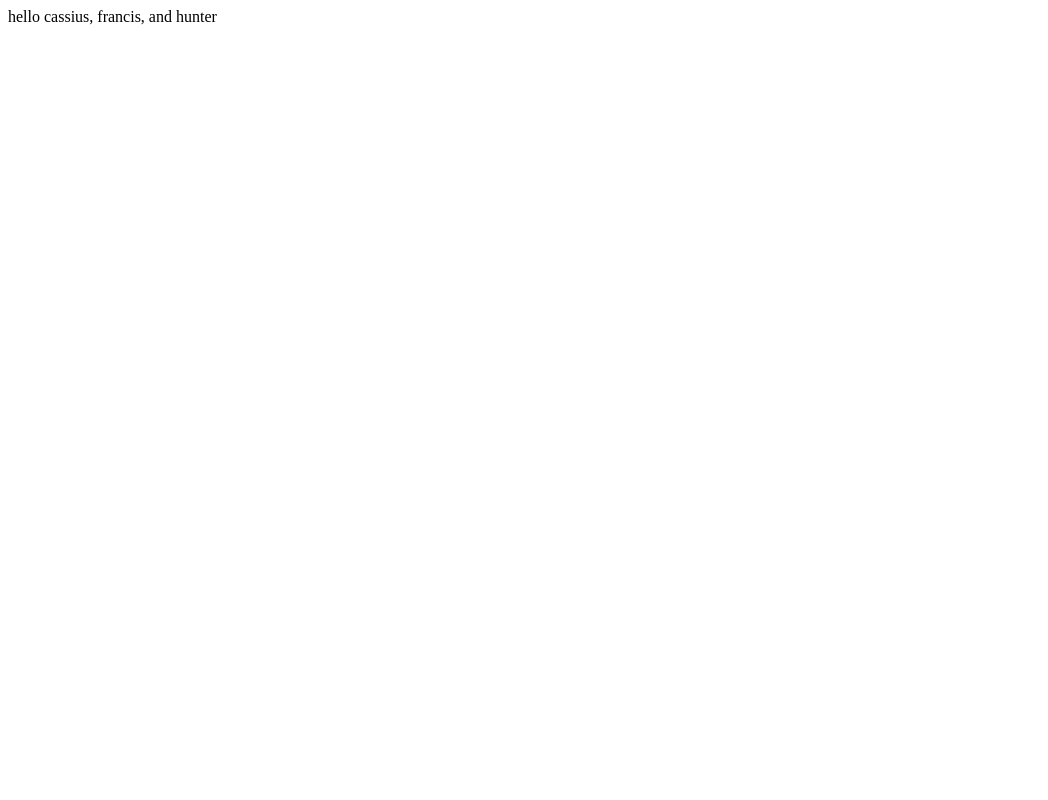
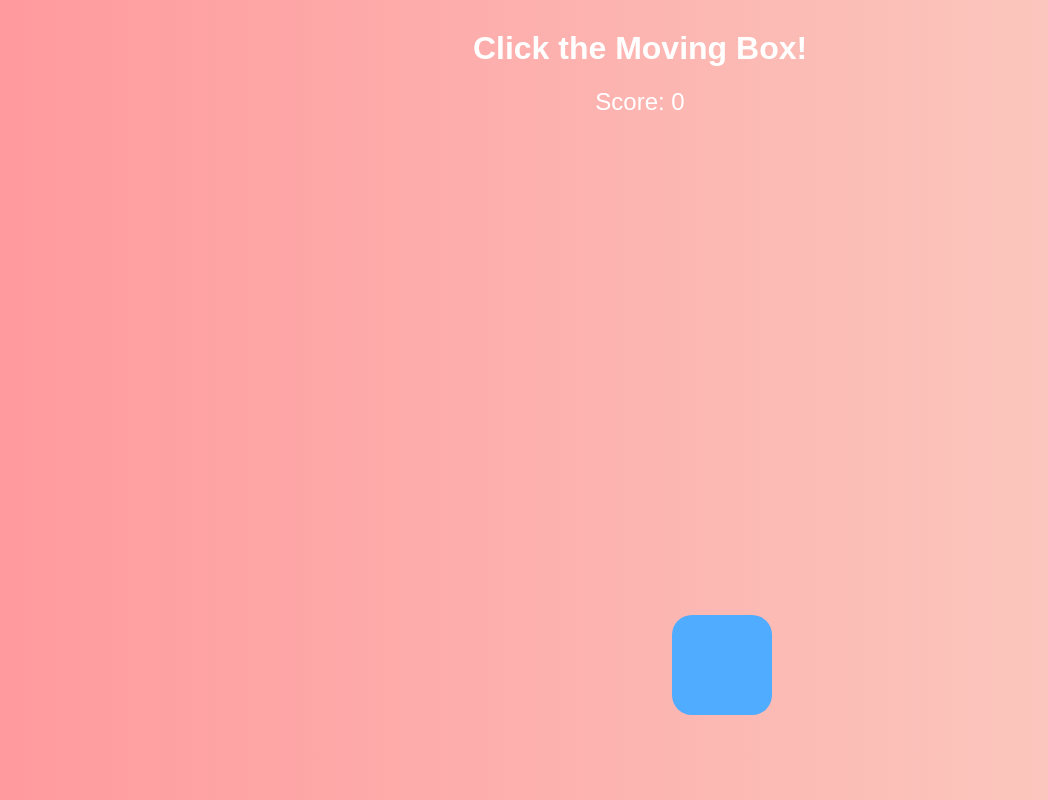
Before and after one commit to gsantella/test-123456, a plain HTML site: page index.html in a window 1280 px wide. Shown: the whole page, without its empty margins (0-1048 px from the left). Drawn offline with Linux system fonts and the light colour scheme.

Commit message:
Create Click the Box Game in HTML

```diff
--- a/index.html
+++ b/index.html
@@ -1 +1,76 @@
-hello cassius, francis, and hunter
+
+<!DOCTYPE html>
+<html lang="en">
+<head>
+  <meta charset="UTF-8">
+  <title>Click the Box Game</title>
+  <style>
+    body {
+      background: linear-gradient(to right, #ff9a9e, #fad0c4);
+      font-family: 'Arial', sans-serif;
+      text-align: center;
+      margin: 0;
+      padding: 0;
+    }
+    h1 {
+      color: #fff;
+      margin-top: 30px;
+    }
+    #gameArea {
+      position: relative;
+      width: 100%;
+      height: 80vh;
+      overflow: hidden;
+    }
+    #box {
+      position: absolute;
+      width: 100px;
+      height: 100px;
+      background-color: #4facfe;
+      border-radius: 20px;
+      cursor: pointer;
+      transition: all 0.3s ease;
+    }
+    #score {
+      font-size: 24px;
+      color: #fff;
+      margin-top: 10px;
+    }
+  </style>
+</head>
+<body>
+  <h1>Click the Moving Box!</h1>
+  <div id="score">Score: 0</div>
+  <div id="gameArea">
+    <div id="box"></div>
+  </div>
+
+  <script>
+    const box = document.getElementById('box');
+    const scoreDisplay = document.getElementById('score');
+    let score = 0;
+
+    function moveBox() {
+      const gameArea = document.getElementById('gameArea');
+      const maxX = gameArea.clientWidth - box.clientWidth;
+      const maxY = gameArea.clientHeight - box.clientHeight;
+      const x = Math.random() * maxX;
+      const y = Math.random() * maxY;
+      box.style.left = `${x}px`;
+      box.style.top = `${y}px`;
+    }
+
+    box.addEventListener('click', () => {
+      score++;
+      scoreDisplay.textContent = `Score: ${score}`;
+      moveBox();
+    });
+
+    // Move the box every 2 seconds
+    setInterval(moveBox, 2000);
+
+    // Initial position
+    moveBox();
+  </script>
+</body>
+</html>
```
